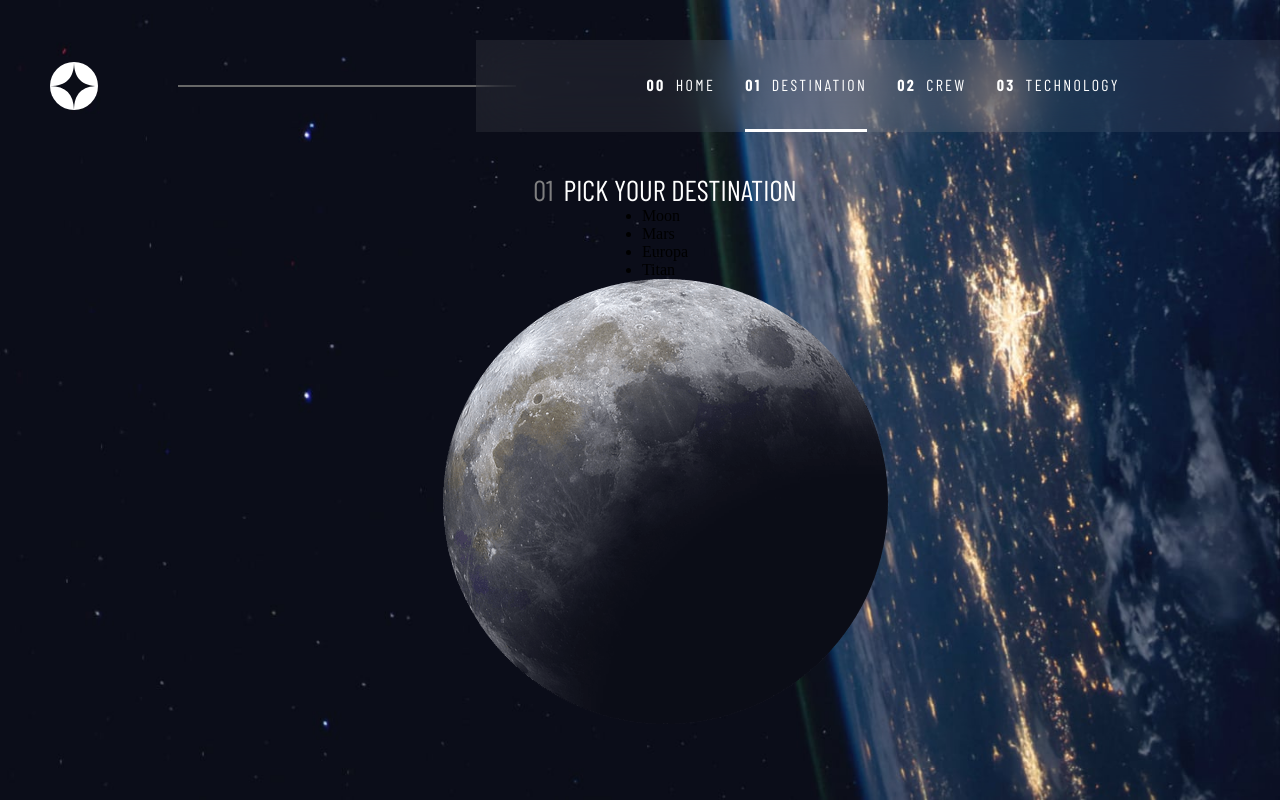
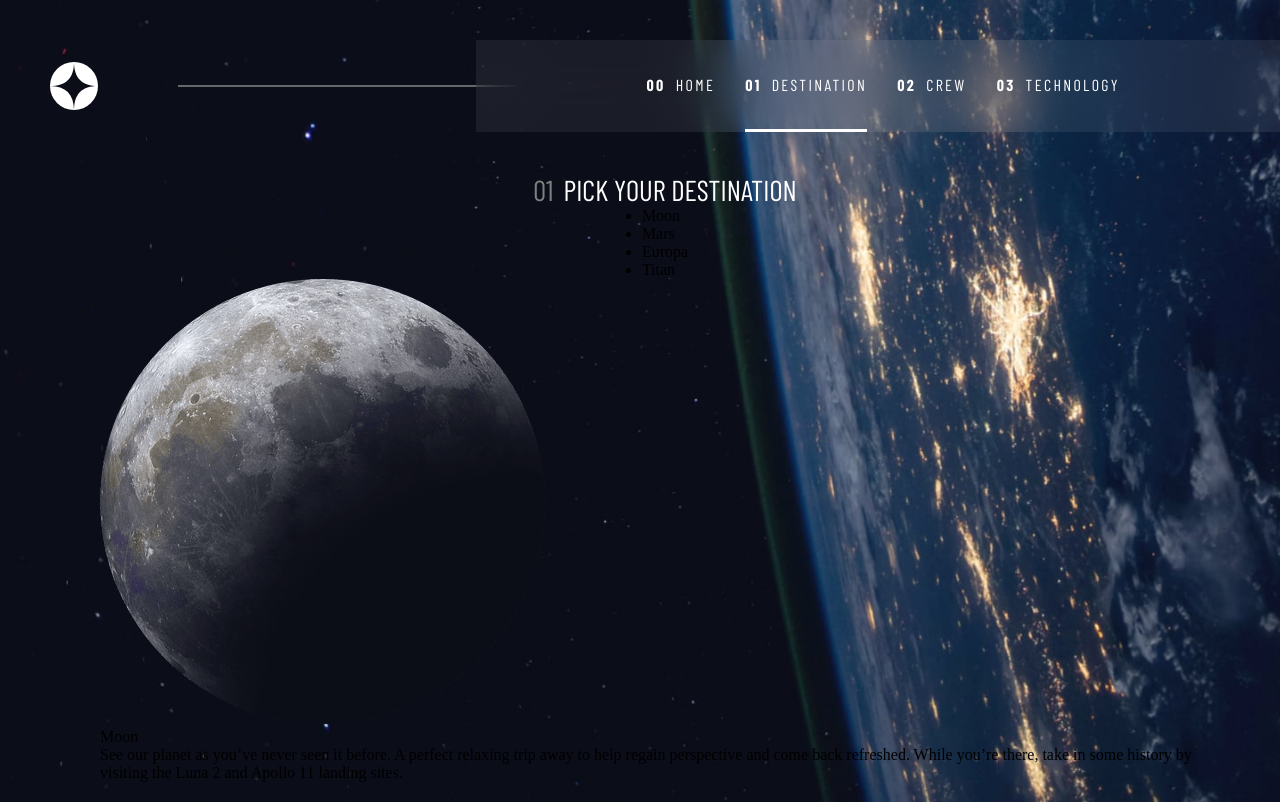
Before and after one commit to DanielMen97/Space, a React (Vite) app in the folder Space-website/: page /destination in a window 1280 px wide. Built offline with nearby package versions, Linux system fonts and the light colour scheme; a web font is replaced by a local one.

Commit message:
Soluction render Planet

```diff
--- a/Space-website/src/components/destination/destinationBody/destinationBody.jsx
+++ b/Space-website/src/components/destination/destinationBody/destinationBody.jsx
@@ -7,15 +7,24 @@ import { useState } from 'react'
 
 export const DestinationBody = () => {
 
-  const [ isActive, setIsActive ] = useState()
+  const [ isActive, setIsActive ] = useState({
+    "name": "Moon",
+    "images": {
+      "png": "./assets/destination/image-moon.png",
+      "webp": "./assets/destination/image-moon.webp"
+    },
+    "description": "See our planet as you’ve never seen it before. A perfect relaxing trip away to help regain perspective and come back refreshed. While you’re there, take in some history by visiting the Luna 2 and Apollo 11 landing sites.",
+    "distance": "384,400 km",
+    "travel": "3 days"
+  })
 
   const handleIsSelect = (element) => {
 
-    setIsActive(element.name)
+
+    setIsActive(element)
 
   }
 
-  console.log(isActive)
 
   return (
     <main className={styles.destinationContainer}>
--- a/Space-website/src/components/destination/destinationContent/destinationContent.jsx
+++ b/Space-website/src/components/destination/destinationContent/destinationContent.jsx
@@ -1,12 +1,10 @@
 import styles from './content.module.scss';
 import image from '../../../assets/destination/image-moon.png';
-import data from '../../../data.json';
 
-export const DestinationContent = (planet) => {
+export const DestinationContent = ({planet}) => {
 
-  const filterData = data.destinations.filter(item => item === planet)
 
-  console.log(filterData)
+console.log(planet)
 
   return (
     <section>
@@ -14,22 +12,9 @@ export const DestinationContent = (planet) => {
         <img src={image}/>
       </div>
       <div className={styles.sectionText}>
+        <p>{planet.name}</p>
+        <p>{planet.description}</p>
 
-        {/* {
-          filterData.map((element, index) => {
-            if(element.name === planet){
-              console-log(element)
-            return (
-              <div key={index}>
-                <h2>{element.name}</h2>
-                <p>{element.description}</p>
-                <p>AVG. DISTANCE {element.distance}</p>
-                <p>EST. TRAVEL TIME {element.travel} </p>
-              </div>
-            )
-            }
-          })
-        } */}
 
       </div>
     </section>
```
